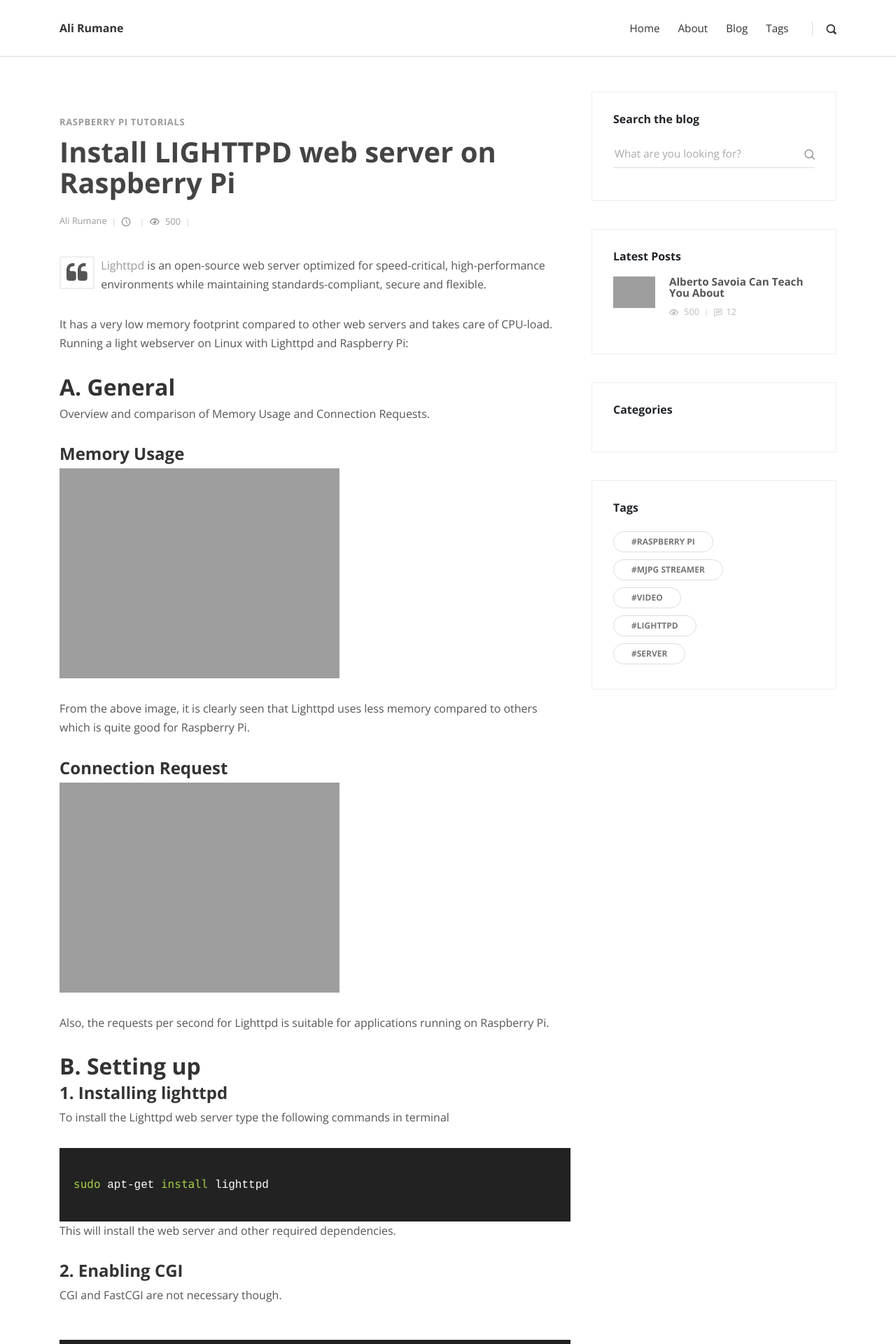
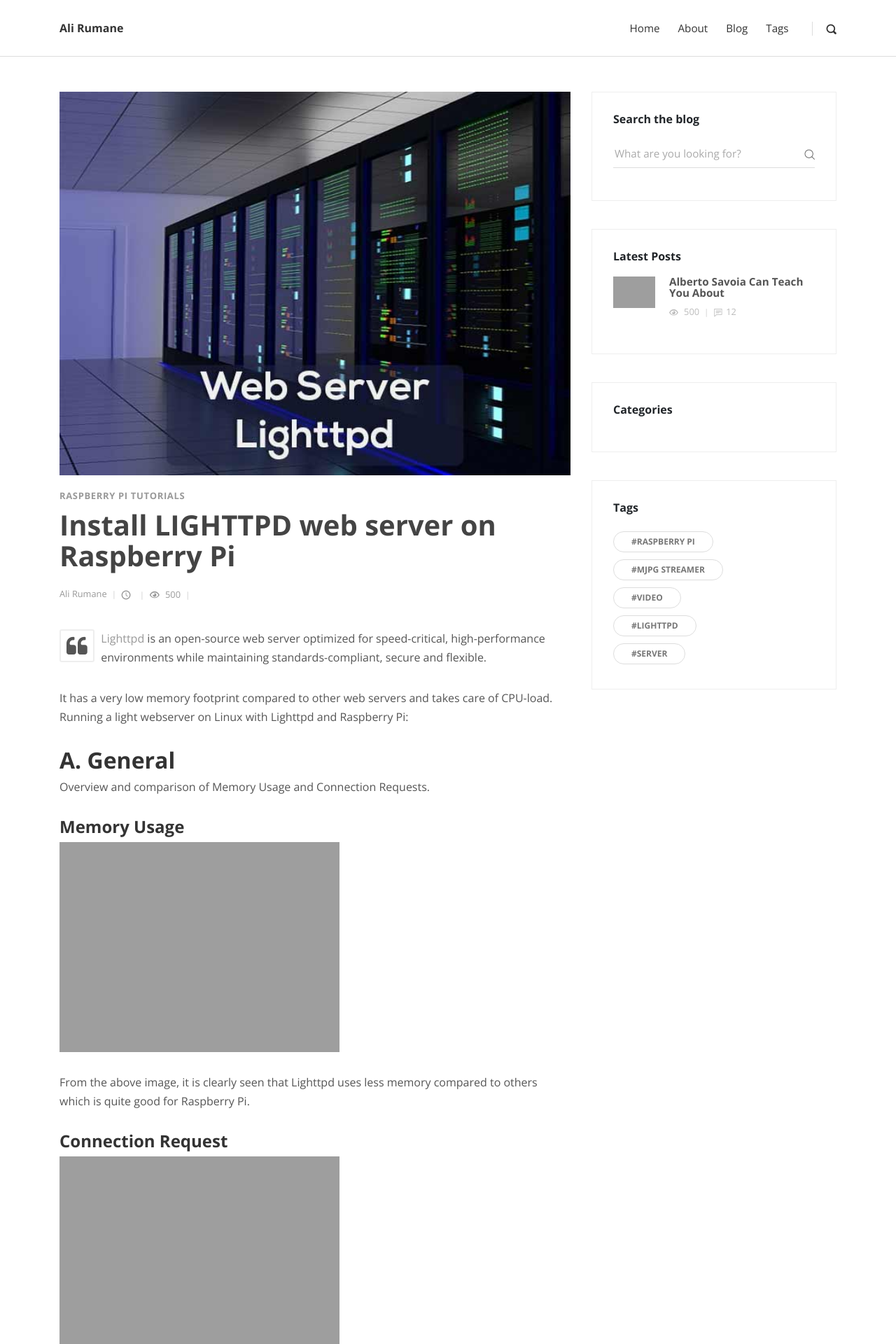
Before and after one commit to alirumane/alirumane.github.io, a Jekyll site: the page built from _posts/2016-06-10-install-lighttpd-on-raspberry-pi.md, in a window 1280 px wide. Shown: the top 1920 px of the page at 70% size. Built offline with Jekyll 4.4.1, drawn with Linux system fonts in a browser that asks for light colours; grey boxes are pictures that could not be loaded.

Commit message:
Update 2016-06-10-install-lighttpd-on-raspberry-pi.md

```diff
--- a/_posts/2016-06-10-install-lighttpd-on-raspberry-pi.md
+++ b/_posts/2016-06-10-install-lighttpd-on-raspberry-pi.md
@@ -3,7 +3,7 @@ layout: post
 title: Install LIGHTTPD web server on Raspberry Pi
 tags: [Raspberry Pi, lighttpd, server]
 category: [Raspberry Pi Tutorials]
-thumbnail : /thumbs/install-lighttpd-on-raspberry-pi.jpg
+thumbnail : images/post/install-lighttpd-on-raspberry-pi.jpg
 description: Lighttpd is a web server optimized for speed and reduced CPU-load. It provides setting up a web server without loading the limited processing capability which is ideal for providing web access to the Raspberry Pi as a monitoring tool, or as a lightweight web server for a personal use.
 ---
 
```
